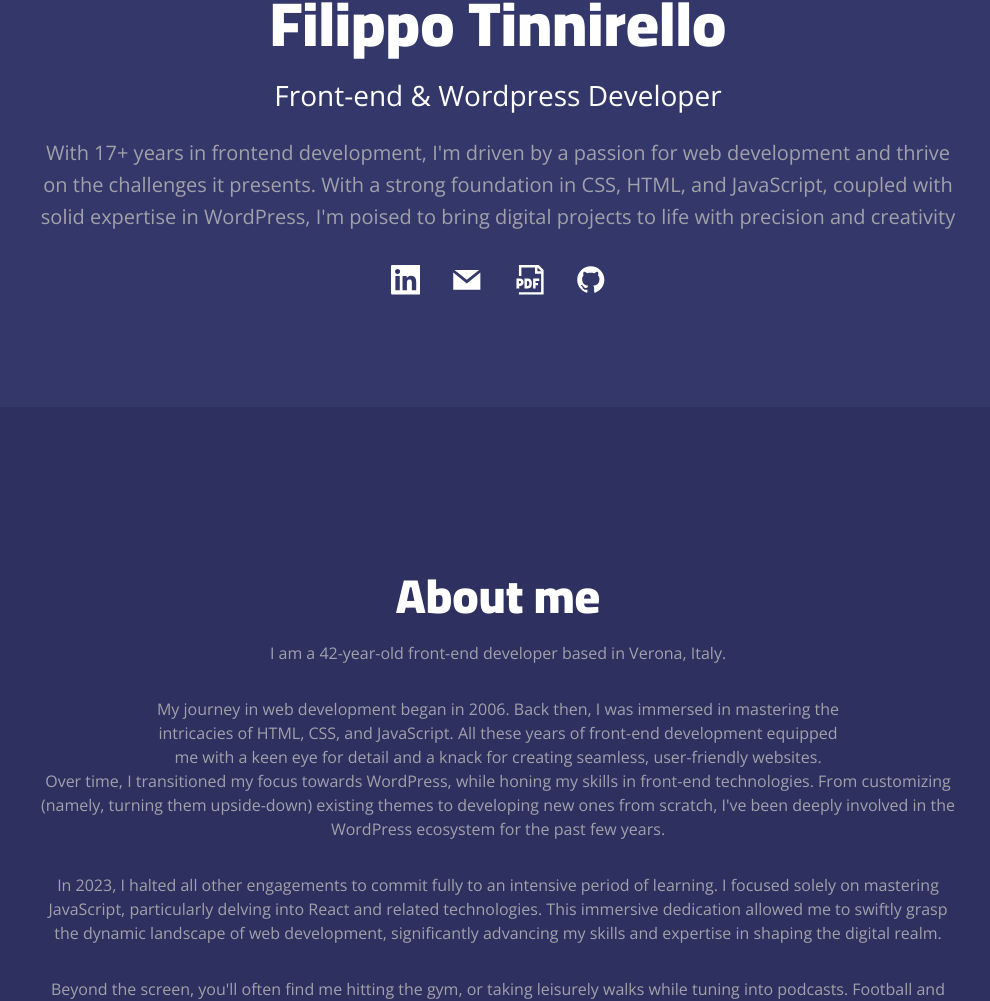
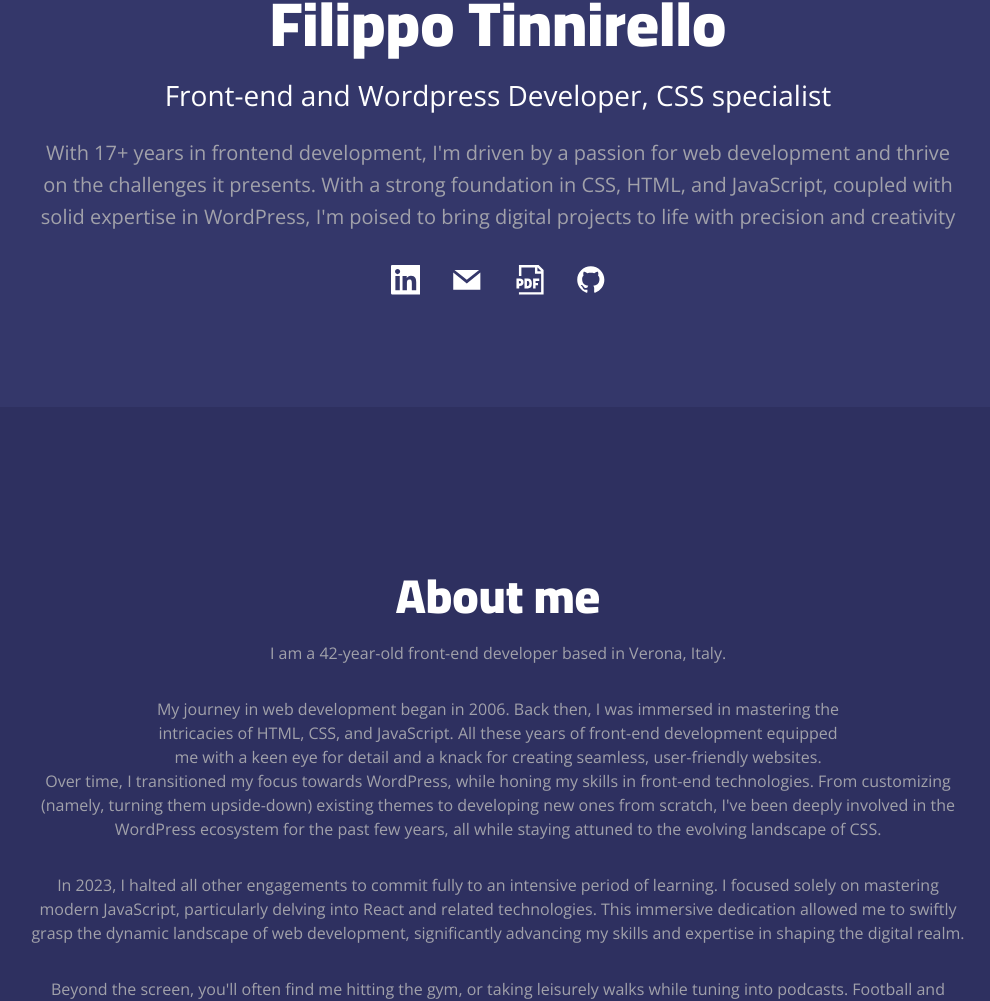
Before and after one commit to tinny77/MyCV, a React (Vite) app: page / in a window 1280 px wide. Shown: the part 393-1394 px from the top of the page, without its empty margins (142-1132 px from the left). Built offline with nearby package versions, Linux system fonts and the light colour scheme; grey boxes are pictures that could not be loaded; a web font is replaced by a local one.

Commit message:
Bio and intro updates

```diff
--- a/src/About.jsx
+++ b/src/About.jsx
@@ -21,11 +21,11 @@ const About = ({ myAge }) => {
 					skills in front-end technologies. From customizing (namely, turning
 					them upside-down) existing themes to developing new ones from scratch,
 					I've been deeply involved in the WordPress ecosystem for the past few
-					years.
+					years, all while staying attuned to the evolving landscape of CSS.
 				</p>
 				<p className="text-block">
 					In 2023, I halted all other engagements to commit fully to an
-					intensive period of learning. I focused solely on mastering
+					intensive period of learning. I focused solely on mastering modern
 					JavaScript, particularly delving into React and related technologies.
 					This immersive dedication allowed me to swiftly grasp the dynamic
 					landscape of web development, significantly advancing my skills and
--- a/src/Intro.jsx
+++ b/src/Intro.jsx
@@ -10,15 +10,15 @@ const Intro = ({ isScrolled, isScrollIconVisible, myExperienceYears }) => {
 			<section id="intro">
 				<div className="videoframe">
 					<video autoPlay loop muted poster="./myPic.png">
-						<source src="./myPic.gif" type="video/gif" />
 						<source src="./myPic.mp4" type="video/mp4" />
 						<source src="./myPic.webm" type="video/webm" />
+						<source src="./myPic.gif" type="video/gif" />
 					</video>
 				</div>
 
 				<h1>Filippo Tinnirello</h1>
 
-				<h3>Front-end & Wordpress Developer</h3>
+				<h3>Front-end and Wordpress Developer, CSS specialist</h3>
 
 				<p className="text-block lead">
 					With {myExperienceYears}
```
